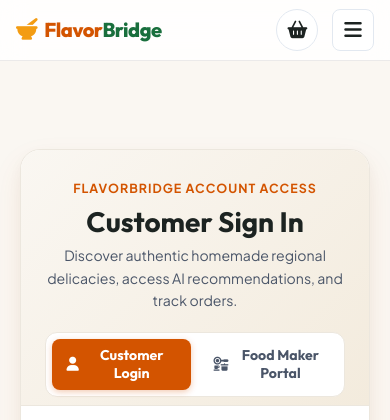
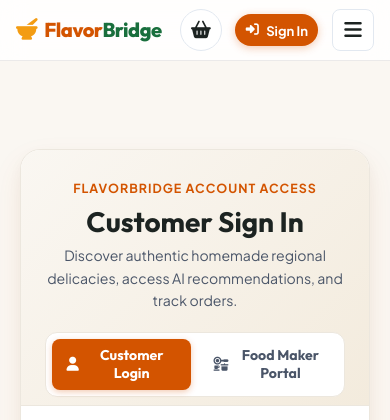
Before and after one commit to Nithishkanna0821/flavorBridge, a Flask app: a page that uses frontend/templates/base.html in a window 390 px wide. Shown: the top 420 px of the page. Run offline with Flask 3, Linux system fonts and the light colour scheme.

Commit message:
Fix mobile login visibility and enable interactive user dropdown with logout functionality

```diff
--- a/frontend/static/css/style.css
+++ b/frontend/static/css/style.css
@@ -316,6 +316,7 @@ img {
   animation: fadeIn 0.15s ease-in-out;
 }
 
+.user-menu.open .dropdown-menu,
 .user-menu:hover .dropdown-menu,
 .user-menu:focus-within .dropdown-menu {
   display: block;
@@ -1971,6 +1972,28 @@ textarea.form-control {
 }
 
 /* Navigation Drawer & Backdrop */
+.mobile-signin-btn {
+  display: none;
+  align-items: center;
+  gap: 0.45rem;
+  padding: 0.45rem 0.85rem;
+  font-size: 0.88rem;
+  font-weight: 700;
+  border-radius: var(--radius-pill);
+  background: var(--primary);
+  color: #FFFFFF !important;
+  border: none;
+  box-shadow: 0 2px 8px rgba(211, 84, 0, 0.3);
+  text-decoration: none;
+  white-space: nowrap;
+  transition: all var(--transition-fast);
+}
+
+.mobile-signin-btn:hover {
+  background: var(--primary-hover);
+  color: #FFFFFF !important;
+}
+
 .desktop-auth-actions {
   display: flex;
   align-items: center;
@@ -2045,6 +2068,10 @@ body.nav-open {
 
   .desktop-auth-actions {
     display: none !important;
+  }
+
+  .mobile-signin-btn {
+    display: inline-flex;
   }
 
   .mobile-menu-auth {
@@ -2347,6 +2374,26 @@ body.nav-open {
     font-size: 1.35rem;
   }
 
+  .user-btn .user-btn-name {
+    display: none;
+  }
+
+  .user-btn {
+    padding: 0.3rem 0.5rem;
+    gap: 0.25rem;
+  }
+
+  .mobile-signin-btn {
+    padding: 0.35rem 0.65rem;
+    font-size: 0.82rem;
+  }
+
+  .dropdown-menu {
+    right: 0;
+    min-width: 220px;
+    top: calc(100% + 6px);
+  }
+
   .hero-section {
     padding: 2.75rem 0 2rem;
   }
--- a/frontend/static/js/filters.js
+++ b/frontend/static/js/filters.js
@@ -5,6 +5,7 @@
 document.addEventListener('DOMContentLoaded', () => {
   initFilterControls();
   initMobileMenu();
+  initUserDropdown();
 });
 
 function initFilterControls() {
@@ -95,3 +96,35 @@ function initMobileMenu() {
     });
   }
 }
+
+function initUserDropdown() {
+  const userMenu = document.querySelector('.user-menu');
+  const userBtn = document.querySelector('.user-btn');
+  const dropdown = document.querySelector('.dropdown-menu');
+
+  if (userMenu && userBtn) {
+    userBtn.addEventListener('click', (e) => {
+      e.preventDefault();
+      e.stopPropagation();
+      const isOpen = userMenu.classList.contains('open');
+      userMenu.classList.toggle('open');
+      userBtn.setAttribute('aria-expanded', !isOpen);
+    });
+
+    // Close when clicking outside
+    document.addEventListener('click', (e) => {
+      if (!userMenu.contains(e.target)) {
+        userMenu.classList.remove('open');
+        userBtn.setAttribute('aria-expanded', 'false');
+      }
+    });
+
+    // Close on Escape key
+    document.addEventListener('keydown', (e) => {
+      if (e.key === 'Escape') {
+        userMenu.classList.remove('open');
+        userBtn.setAttribute('aria-expanded', 'false');
+      }
+    });
+  }
+}
--- a/frontend/templates/base.html
+++ b/frontend/templates/base.html
@@ -41,6 +41,9 @@
             <li><a href="{{ url_for('ai.food_assistant') }}" class="nav-link" id="nav-ai-assistant"><i class="fa-solid fa-robot"></i> Food Assistant <span class="ai-badge">AI</span></a></li>
             <li><a href="{{ url_for('ai.recipe_partners') }}" class="nav-link" id="nav-recipe-partners"><i class="fa-solid fa-user-group"></i> Recipe Partners</a></li>
             <li><a href="{{ url_for('ai.recommendations') }}" class="nav-link" id="nav-recommendations"><i class="fa-solid fa-wand-magic-sparkles"></i> For You</a></li>
+            {% if not current_user %}
+              <li class="mobile-only-link"><a href="{{ url_for('auth.login', role='customer') }}" class="nav-link" style="color: var(--primary); font-weight: 700;"><i class="fa-solid fa-right-to-bracket"></i> Sign In / Register</a></li>
+            {% endif %}
           {% endif %}
 
           <!-- Mobile Only Auth & Quick Actions Drawer -->
@@ -63,11 +66,11 @@
                   <a href="{{ url_for('auth.customer_dashboard') }}" class="btn btn-primary btn-sm"><i class="fa-solid fa-gauge"></i> My Dashboard</a>
                 {% endif %}
                 <a href="{{ url_for('auth.profile') }}" class="btn btn-outline btn-sm"><i class="fa-solid fa-user-pen"></i> My Profile</a>
-                <a href="{{ url_for('auth.logout') }}" class="btn btn-sm" style="color: var(--danger); background: var(--danger-bg); border: 1px solid #F5B7B1;"><i class="fa-solid fa-right-from-bracket"></i> Logout</a>
+                <a href="{{ url_for('auth.logout') }}" class="btn btn-sm" style="color: #FFFFFF; background: var(--danger); font-weight: 700; border: none;"><i class="fa-solid fa-right-from-bracket"></i> Logout</a>
               </div>
             {% else %}
               <div class="mobile-auth-buttons">
-                <a href="{{ url_for('auth.login', role='customer') }}" class="btn btn-outline btn-sm"><i class="fa-solid fa-user"></i> Customer Sign In</a>
+                <a href="{{ url_for('auth.login', role='customer') }}" class="btn btn-primary btn-sm"><i class="fa-solid fa-user"></i> Customer Sign In</a>
                 <a href="{{ url_for('auth.login', role='food_maker') }}" class="btn btn-secondary btn-sm"><i class="fa-solid fa-kitchen-set"></i> Food Maker Portal</a>
               </div>
             {% endif %}
@@ -86,18 +89,17 @@
           </div>
           {% endif %}
 
-          <div class="desktop-auth-actions">
           {% if current_user %}
-              <!-- Authenticated User Menu -->
+            <!-- Authenticated User Menu (Visible on BOTH Desktop & Mobile!) -->
             <div class="user-menu" id="user-menu-dropdown">
-                <button class="user-btn" id="user-menu-trigger">
+              <button class="user-btn" id="user-menu-trigger" type="button" aria-label="User Account Menu" aria-haspopup="true" aria-expanded="false">
                 <div class="user-avatar-initial" style="{{ 'background: var(--secondary);' if current_user.role == 'food_maker' else '' }}">
                   {{ current_user.name[:1] | upper }}
                 </div>
-                  <span>{{ current_user.name.split()[0] }}</span>
+                <span class="user-btn-name">{{ current_user.name.split()[0] }}</span>
                 <i class="fa-solid fa-chevron-down" style="font-size: 0.75rem;"></i>
               </button>
-                <div class="dropdown-menu">
+              <div class="dropdown-menu" id="user-dropdown-list">
                 <div class="dropdown-header">
                   <strong>{{ current_user.name }}</strong>
                   <div style="font-size: 0.75rem; color: var(--gray-medium);">{{ current_user.email }}</div>
@@ -124,19 +126,26 @@
 
                 <a href="{{ url_for('auth.profile') }}" class="dropdown-item" id="nav-profile"><i class="fa-solid fa-user-pen"></i> Edit Profile</a>
                 <div class="dropdown-divider"></div>
-                  <a href="{{ url_for('auth.logout') }}" class="dropdown-item" id="nav-logout" style="color: var(--danger);"><i class="fa-solid fa-right-from-bracket"></i> Logout</a>
+                <a href="{{ url_for('auth.logout') }}" class="dropdown-item" id="nav-logout" style="color: var(--danger); font-weight: 700;"><i class="fa-solid fa-right-from-bracket"></i> Logout</a>
               </div>
             </div>
           {% else %}
-              <!-- Guest Links with Separate Role Portals -->
+            <!-- Mobile Quick Login Button (Visible on Mobile) -->
+            <a href="{{ url_for('auth.login') }}" class="mobile-signin-btn" id="nav-mobile-login-btn">
+              <i class="fa-solid fa-right-to-bracket"></i>
+              <span>Sign In</span>
+            </a>
+
+            <!-- Desktop Guest Links (Visible on Desktop >= 992px) -->
+            <div class="desktop-auth-actions">
               <a href="{{ url_for('auth.login', role='customer') }}" class="btn btn-outline btn-sm" id="nav-login-customer-btn">
                 <i class="fa-solid fa-user"></i> Customer Sign In
               </a>
               <a href="{{ url_for('auth.login', role='food_maker') }}" class="btn btn-secondary btn-sm" id="nav-login-maker-btn">
                 <i class="fa-solid fa-kitchen-set"></i> Food Maker Portal
               </a>
+            </div>
           {% endif %}
-          </div>
 
           <!-- Mobile Toggle -->
           <button class="mobile-nav-toggle" id="mobile-toggle-btn" aria-label="Toggle Navigation">
```
Lines whose indentation alone changed are shown as unchanged.
